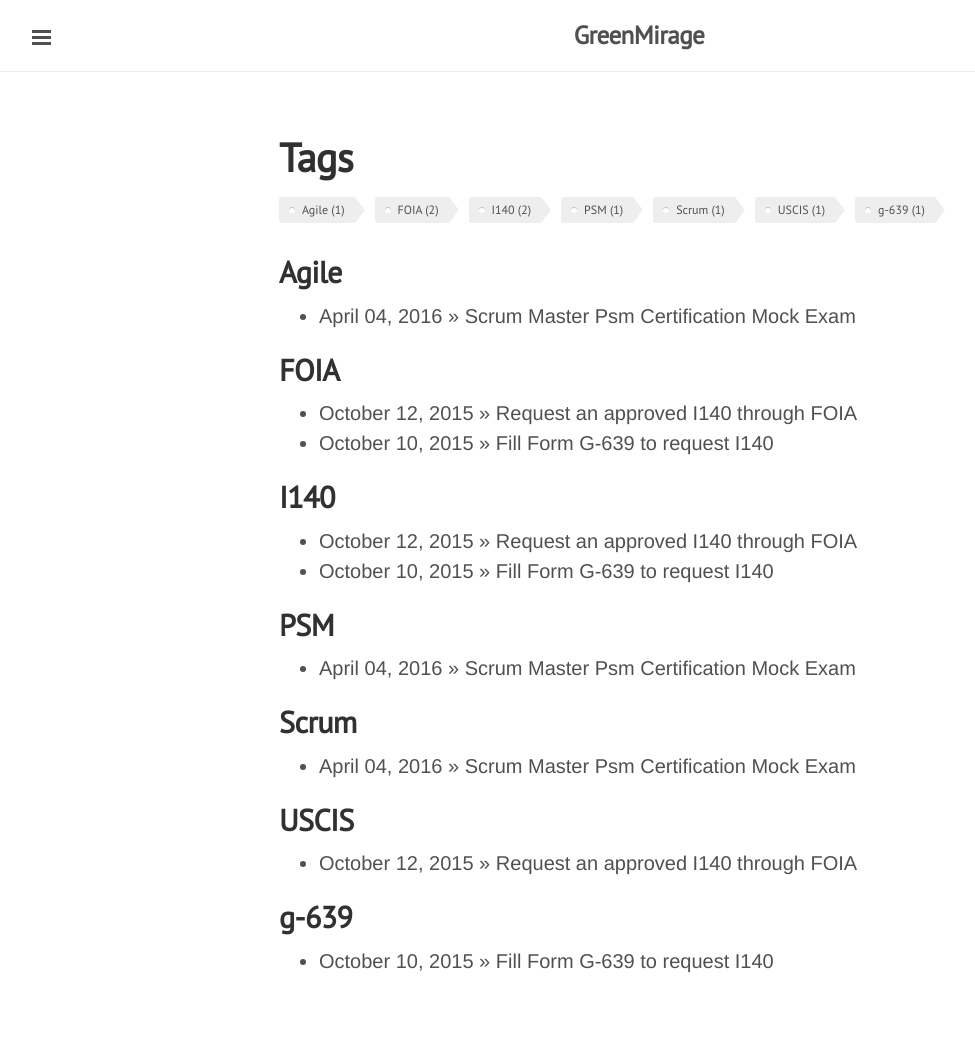
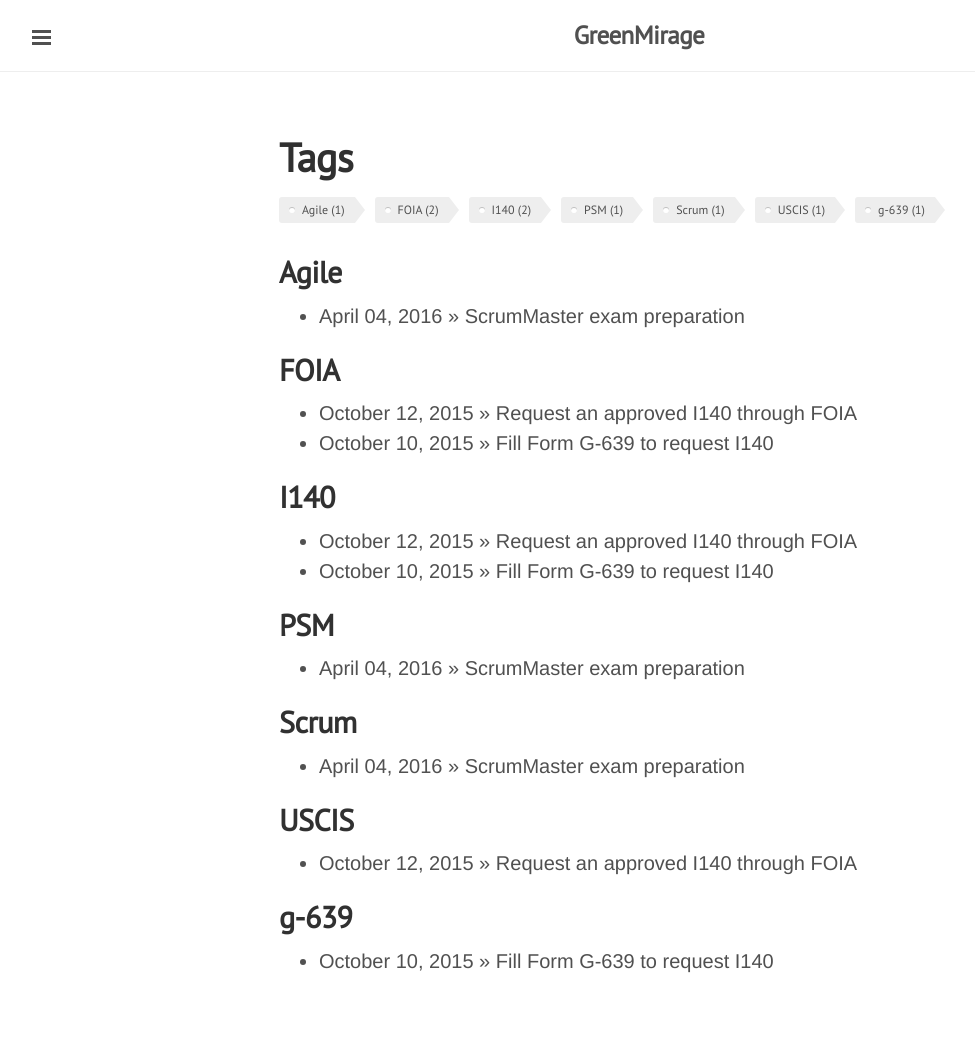
Before and after one commit to gitforwork2/gitforwork.github.io, a Jekyll site: the page built from tags.html, in a window 1280 px wide. Shown: the whole page, without its empty margins (1-976 px from the left). Built offline with Jekyll 4.4.1, drawn with Linux system fonts in a browser that asks for light colours; Markdown is read by kramdown in place of the engine named in the settings.

Commit message:
Simplify the page

```diff
--- a/_posts/2016-04-04-scrum-master-psm-certification-mock-exam.md
+++ b/_posts/2016-04-04-scrum-master-psm-certification-mock-exam.md
@@ -1,5 +1,6 @@
 ---
 layout: page
+title: ScrumMaster exam preparation
 date: 2016-04-04
 tags: Agile Scrum PSM
 comments: false
```
